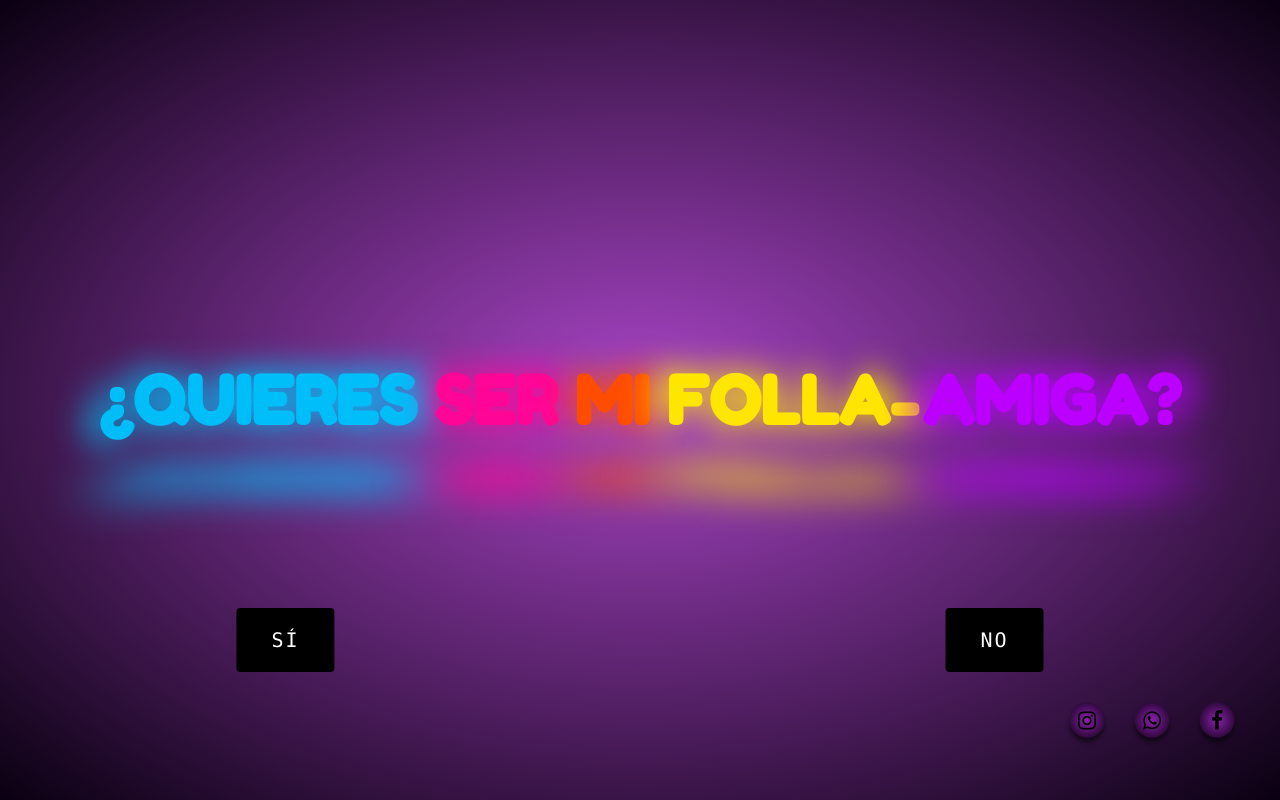
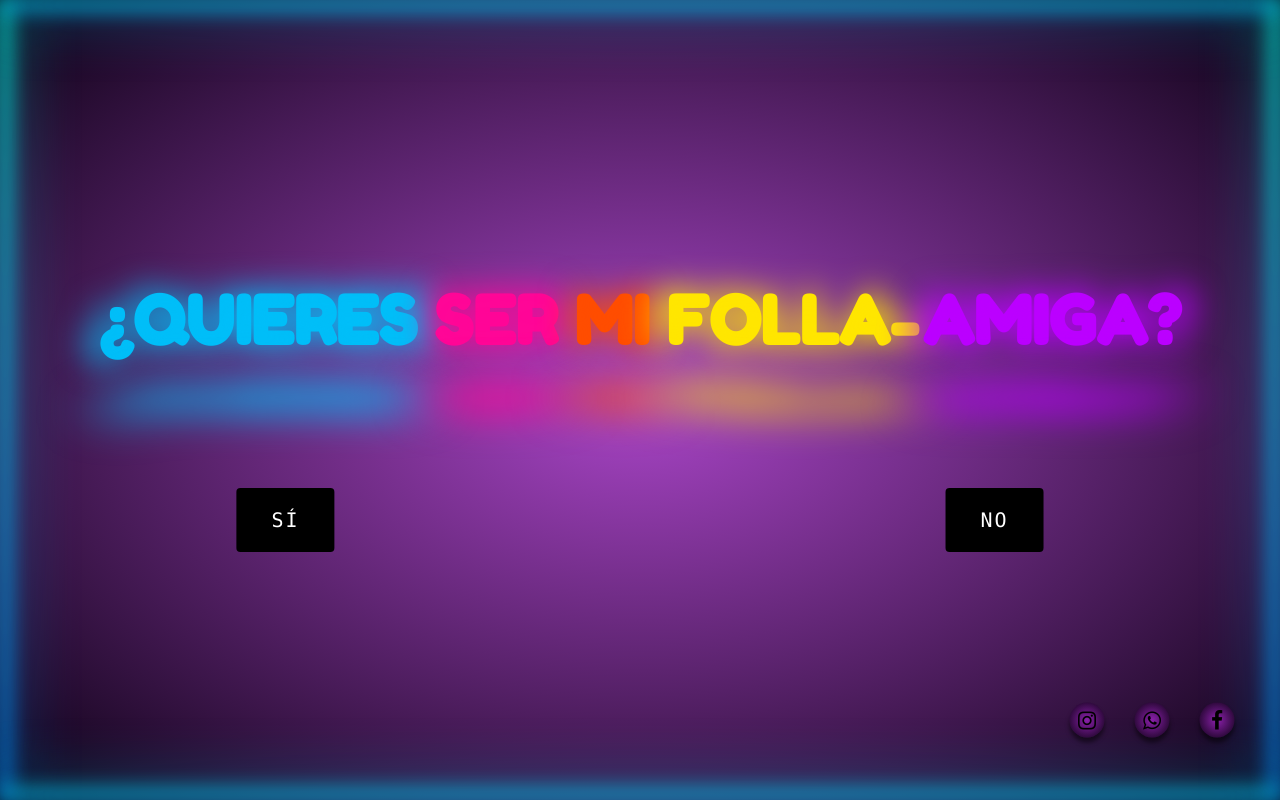
Before and after one commit to Moha0330/follamigos, a plain HTML site: page index.html in a window 1280 px wide. Drawn offline with Linux system fonts and the light colour scheme.

Commit message:
Update index.html

```diff
--- a/index.html
+++ b/index.html
@@ -19,6 +19,12 @@
 </head>
 
 <body>
+
+	<div id="progressbar1"></div>
+	<div id="progressbar2"></div>
+	<div id="progressbar3"></div>
+	<div id="progressbar4"></div>
+
 	<div class="container">
 		<span style="--1: '&iquest;QUIERES';">&iquest;QUIERES </span>
 		<span style="--1: 'SER';">SER </span>
@@ -63,6 +69,7 @@
 		font-size: 50pt;
 		font-weight: bold;
 		position: relative;
+		bottom: 80px;
 		font-family: "Fredoka One";
 		cursor: pointer;
 		transition: all 300ms ease-in-out;
@@ -103,7 +110,7 @@
 	}
 	.btn-neon{
 		position: absolute;
-		top: 80%;
+		top: 65%;
 		transform: translateY(-50%);
 		text-decoration: none;
 		background: #000;
@@ -179,6 +186,173 @@
 		background: -webkit-radial-gradient(#0061ff,#3b5999);
 	}
 
+	#progressbar1{
+		position: fixed;
+		cursor: pointer;
+		top: 0;
+		right: 0;
+		width: 10px;
+		height: 100%;
+		background: linear-gradient(to top, 008aff,#00ffe7);
+		animation: animate 5s linear infinite;
+	}
+	@keyframes animate{
+		0%,100%
+		{
+			filter: hue-rotate(0deg);
+		}
+		50%
+		{
+			filter: hue-rotate(360deg);
+		}
+	}
+	#progressbar1:before{
+		content: '';
+		position: absolute;
+		cursor: pointer;
+		top: 0;
+		right: 0;
+		width: 100%;
+		height: 100%;
+		background: linear-gradient(to top, #008aff,#00ffe7);
+		filter: blur(10px);
+	}
+	#progressbar1:after{
+		content: '';
+		position: absolute;
+		cursor: pointer;
+		top: 0;
+		right: 0;
+		width: 100%;
+		height: 100%;
+		background: linear-gradient(to top, #008aff,#00ffe7);
+		filter: blur(30px);
+	}
+	#progressbar2{
+		position: fixed;
+		cursor: pointer;
+		top: 0;
+		left: 0;
+		width: 10px;
+		height: 100%;
+		background: linear-gradient(to top, 008aff,#00ffe7);
+		animation: animate 5s linear infinite;
+	}
+	@keyframes animate{
+		0%,100%
+		{
+			filter: hue-rotate(0deg);
+		}
+		50%
+		{
+			filter: hue-rotate(360deg);
+		}
+	}
+	#progressbar2:before{
+		content: '';
+		position: absolute;
+		cursor: pointer;
+		top: 0;
+		left: 0;
+		width: 100%;
+		height: 100%;
+		background: linear-gradient(to top, #008aff,#00ffe7);
+		filter: blur(10px);
+	}
+	#progressbar2:after{
+		content: '';
+		position: absolute;
+		cursor: pointer;
+		top: 0;
+		left: 0;
+		width: 100%;
+		height: 100%;
+		background: linear-gradient(to top, #008aff,#00ffe7);
+		filter: blur(30px);
+	}
+	#progressbar3{
+		position: fixed;
+		cursor: pointer;
+		top: 0;
+		width: 100%;
+		height: 10px;
+		background: linear-gradient(to top, 008aff,#00ffe7);
+		animation: animate 5s linear infinite;
+	}
+	@keyframes animate{
+		0%,100%
+		{
+			filter: hue-rotate(0deg);
+		}
+		50%
+		{
+			filter: hue-rotate(360deg);
+		}
+	}
+	#progressbar3:before{
+		content: '';
+		position: absolute;
+		cursor: pointer;
+		top: 0;
+		left: 0;
+		width: 100%;
+		height: 100%;
+		background: linear-gradient(to top, #008aff,#00ffe7);
+		filter: blur(10px);
+	}
+	#progressbar3:after{
+		content: '';
+		position: absolute;
+		cursor: pointer;
+		top: 0;
+		left: 0;
+		width: 100%;
+		height: 100%;
+		background: linear-gradient(to top, #008aff,#00ffe7);
+		filter: blur(30px);
+	}
+	#progressbar4{
+		position: fixed;
+		cursor: pointer;
+		bottom: 0;
+		width: 100%;
+		height: 10px;
+		background: linear-gradient(to top, 008aff,#00ffe7);
+		animation: animate 5s linear infinite;
+	}
+	@keyframes animate{
+		0%,100%
+		{
+			filter: hue-rotate(0deg);
+		}
+		50%
+		{
+			filter: hue-rotate(360deg);
+		}
+	}
+	#progressbar4:before{
+		content: '';
+		position: absolute;
+		cursor: pointer;
+		top: 0;
+		left: 0;
+		width: 100%;
+		height: 100%;
+		background: linear-gradient(to top, #008aff,#00ffe7);
+		filter: blur(10px);
+	}
+	#progressbar4:after{
+		content: '';
+		position: absolute;
+		cursor: pointer;
+		top: 0;
+		left: 0;
+		width: 100%;
+		height: 100%;
+		background: linear-gradient(to top, #008aff,#00ffe7);
+		filter: blur(30px);
+	}
+
 </style>
 <script>
 	let si = document.getElementById('si')
```
